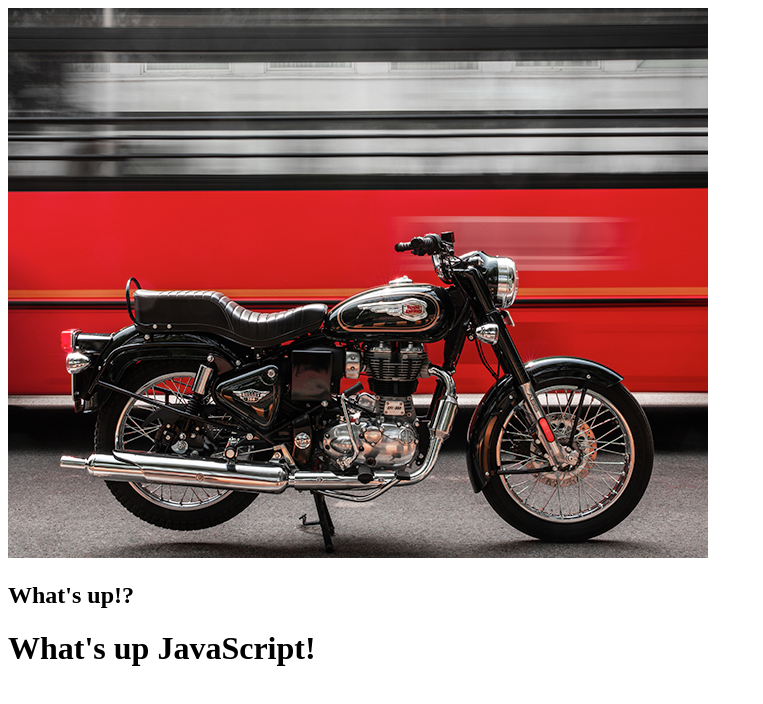
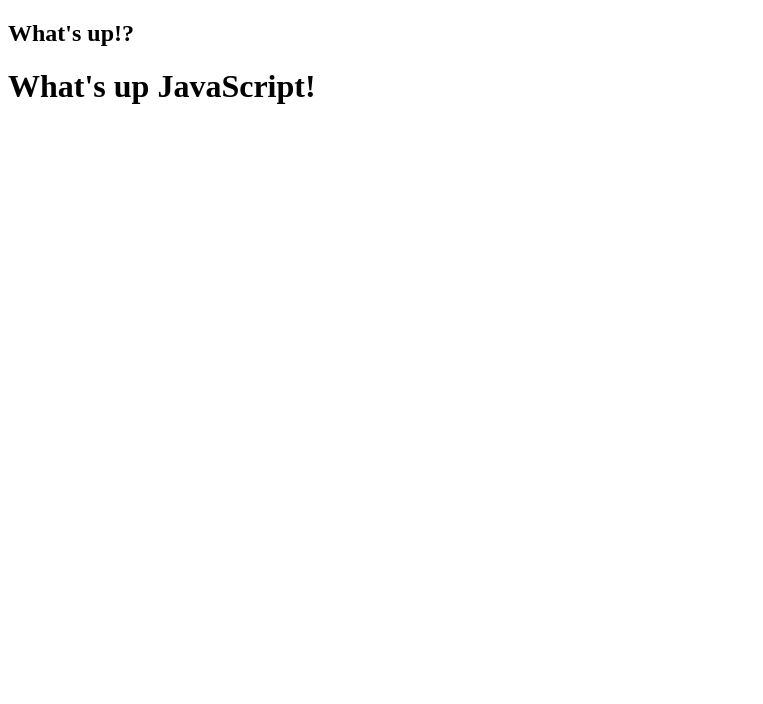
Before and after one commit to akdasali/index.js, a plain HTML site: page index.html in a window 1280 px wide. Shown: the whole page, without its empty margins (0-763 px from the left). Drawn offline with Linux system fonts and the light colour scheme.

Commit message:
image remove

```diff
--- a/index.html
+++ b/index.html
@@ -14,7 +14,7 @@
     <!-- <script src="do-while.js"></script> -->
     <!-- <script src="array.js"></script> -->
 
-    <img src="image/bike.png" alt="">
+
     <h2>What's up!?</h2>
     <h1 id="again">What's up JavaScript!</h1>
     <script src="DOM.js"></script>
```
Also changed, not shown: image/bike.png (deleted).
